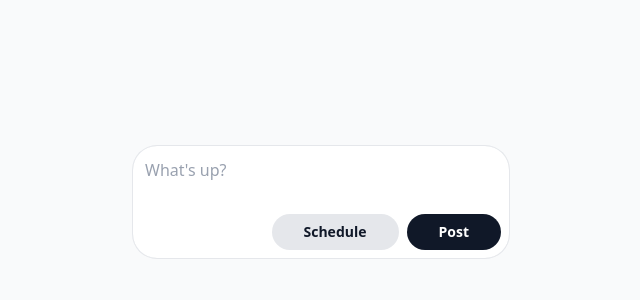
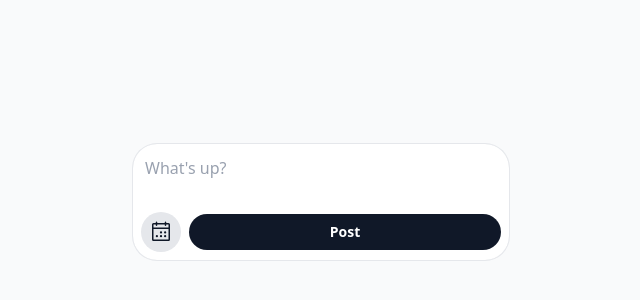
Before and after one commit to olashipsjs/schedule-post, a React (Vite) app: page / in a window 1280 px wide. Shown: the part 198-498 px from the top of the page, without its empty margins (319-959 px from the left). Built offline with nearby package versions, Linux system fonts and the light colour scheme.

Commit message:
📅 Update button animations and add CalenderIcon component

```diff
--- a/src/App.tsx
+++ b/src/App.tsx
@@ -7,6 +7,7 @@ import { useGSAP } from '@gsap/react';
 import React from 'react';
 import gsap from 'gsap';
 import DismissIcon from './components/icons/DismissIcon';
+import CalenderIcon from './components/icons/CalenderIcon';
 
 const App = () => {
   const [isHidden, setIsHidden] = React.useState(true);
@@ -14,12 +15,13 @@ const App = () => {
   useGSAP(() => {
     gsap.to('#action-btn', {
       duration: 0.2,
-      ease: 'power3.inOut',
-      width: isHidden ? 'fit-content' : '100%',
+      ease: 'elastic.inOut',
+      transformOrigin: 'center',
+      scaleX: isHidden ? '100%' : '100%',
     });
     gsap.to('#notification', {
       duration: 0.2,
-      ease: 'power3.inOut',
+      ease: 'elastic.inOut',
       zIndex: isHidden ? -1 : 1,
       marginTop: isHidden ? -32 : 0,
       opacity: isHidden ? 0 : 1,
@@ -55,16 +57,14 @@ const App = () => {
                   >
                     {isHidden ? (
                       <Button
-                        id='switch-btn'
-                        onClick={() => setIsHidden(!isHidden)}
-                        className={'bg-gray-200 text-gray-900'}
+                        onClick={() => setIsHidden(false)}
+                        className={'bg-gray-200 text-gray-900 p-2'}
                       >
-                        Schedule
+                        <CalenderIcon />
                       </Button>
                     ) : (
                       <div className='bg-gray-100 p-0.5 w-full rounded-full'>
                         <Button
-                          id='switch-btn'
                           onClick={() => setIsHidden(true)}
                           className={'bg-gray-200 p-0.5 text-gray-500 size-6'}
                         >
@@ -72,7 +72,12 @@ const App = () => {
                         </Button>
                       </div>
                     )}
-                    <Button id='action-btn'>Post</Button>
+                    <Button
+                      className='w-full'
+                      id='action-btn'
+                    >
+                      Post
+                    </Button>
                   </div>
                 </Field.Sheet>
                 <div
```
